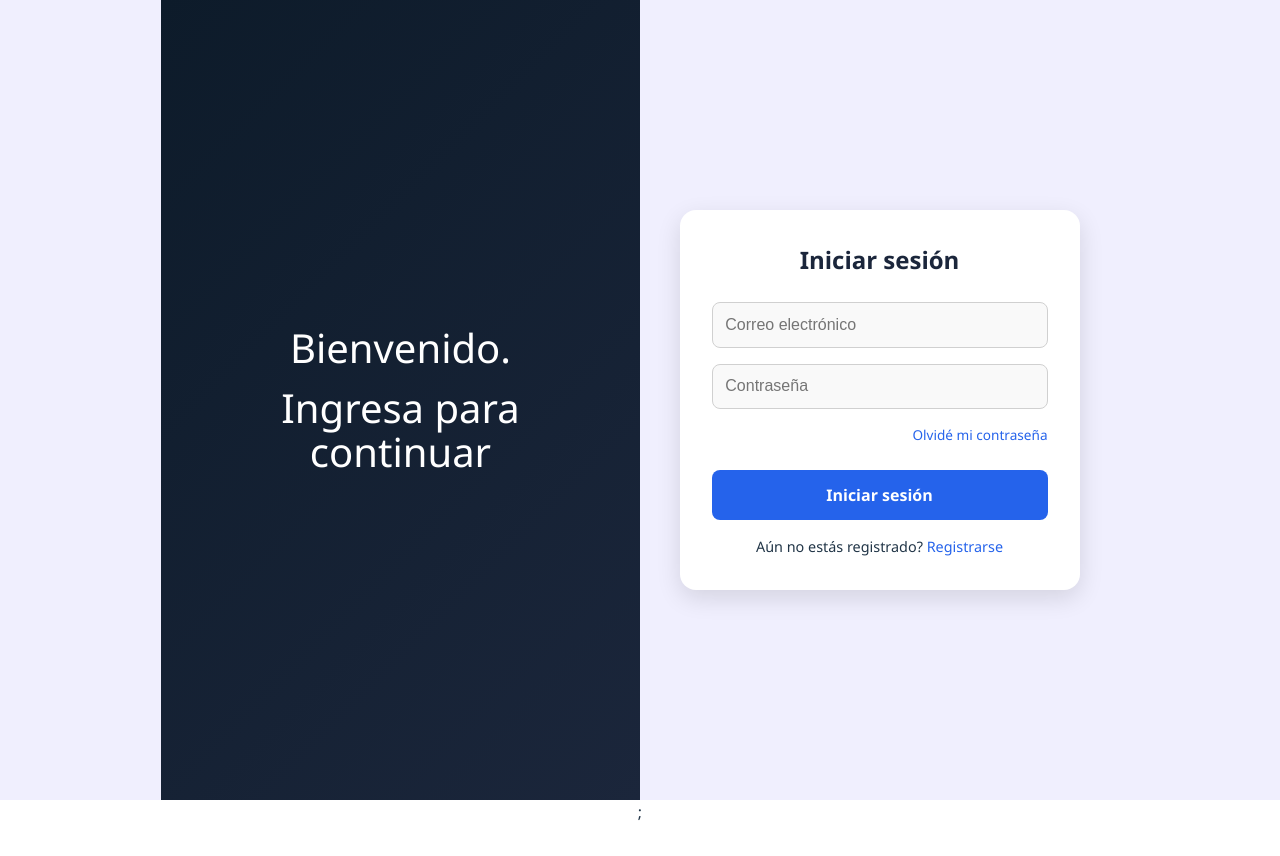
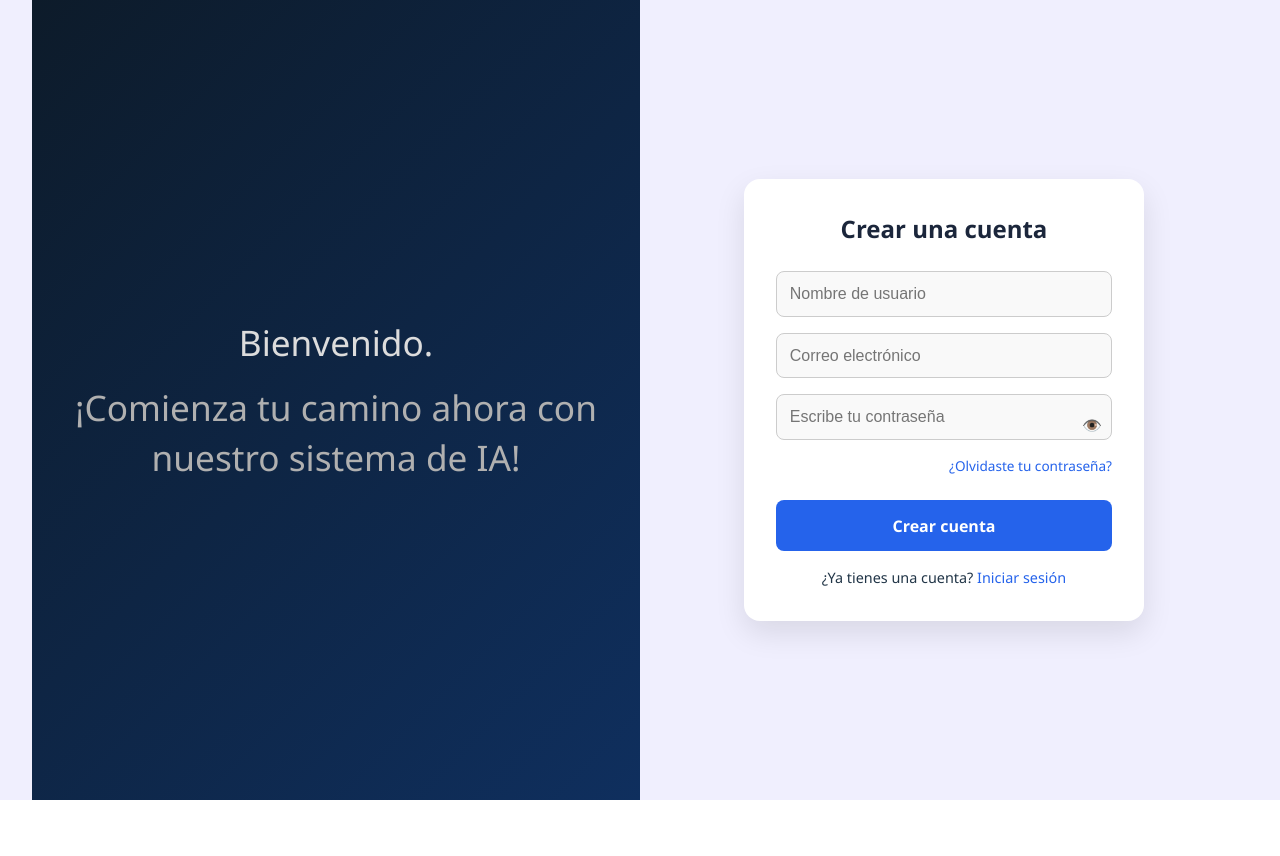
Before and after one commit to juanp33/Tesis_React, a React (Vite) app: page /registro in a window 1280 px wide. After the commit the page ends 832 px from the top, so only its background shows below. Built offline with nearby package versions, Linux system fonts and the light colour scheme.

Commit message:
poco css y pagina perfil

```diff
--- a/package.json
+++ b/package.json
@@ -12,7 +12,8 @@
   "dependencies": {
     "axios": "^1.10.0",
     "react": "^19.1.0",
-    "react-dom": "^19.1.0"
+    "react-dom": "^19.1.0",
+    "react-router-dom": "^7.6.3"
   },
   "devDependencies": {
     "@eslint/js": "^9.25.0",
--- a/src/App.tsx
+++ b/src/App.tsx
@@ -1,16 +1,19 @@
+import { BrowserRouter as Router, Routes, Route } from 'react-router-dom';
+import LoginPage from './LoginPage';
+import RegistroPage from './RegistroPage'; // Asegurate que este archivo exista
+import PerfilPage from './PerfilPage';
+import './App.css';
 
-
-import './App.css'
-
-import LoginPage from './LoginPage'
 function App() {
-
-
   return (
-    <>
-     return <LoginPage />;
-    </>
-  )
+    <Router>
+      <Routes>
+        <Route path="/" element={<LoginPage />} />
+        <Route path="/registro" element={<RegistroPage />} />
+        <Route path="/perfil" element={<PerfilPage />} />
+      </Routes>
+    </Router>
+  );
 }
 
-export default App
+export default App;
--- a/src/LoginPage.css
+++ b/src/LoginPage.css
@@ -15,14 +15,13 @@ body {
   display: flex;
   height: 100vh;
   width: 100%;
-  flex-direction: row;
 }
 
 /* LEFT PANEL */
 .left {
-  flex: 1;
+  width: 50%;
   background: linear-gradient(135deg, #0D1B2A, #1B263B);
-  color: white;
+  color: #dcdcdc;
   display: flex;
   justify-content: center;
   align-items: center;
@@ -31,19 +30,21 @@ body {
 }
 
 .left h1 {
-  font-size: 2.5rem;
+  font-size: 2.2rem;
   font-weight: 300;
+  line-height: 1.4;
 }
 
 .left h1 span {
-  font-weight: 500;
+  font-weight: 400;
   display: block;
   margin-top: 1rem;
+  color: #b0b0b0;
 }
 
 /* RIGHT PANEL */
 .right {
-  flex: 1;
+  width: 50%;
   display: flex;
   justify-content: center;
   align-items: center;
@@ -55,7 +56,7 @@ body {
   background-color: white;
   padding: 2rem;
   border-radius: 16px;
-  box-shadow: 0 8px 24px rgba(0, 0, 0, 0.12);
+  box-shadow: 0 12px 30px rgba(0, 0, 0, 0.1);
   width: 100%;
   max-width: 400px;
 }
@@ -71,16 +72,36 @@ body {
   width: 100%;
   padding: 0.8rem;
   margin-bottom: 1rem;
-  border: 1px solid #d0d0d0;
+  border: 1px solid #ccc;
   border-radius: 8px;
   background-color: #f9f9f9;
   font-size: 1rem;
+  color: #000; /* ✅ texto negro */
 }
 
 .form-box input:focus {
   outline: none;
   border-color: #2563eb;
   background-color: #fff;
+  color: #000; /* ✅ texto negro también cuando está enfocado */
+}
+
+.input-password {
+  position: relative;
+}
+
+.input-password input {
+  padding-right: 40px;
+}
+
+.toggle-visibility {
+  position: absolute;
+  right: 10px;
+  top: 50%;
+  transform: translateY(-50%);
+  cursor: pointer;
+  font-size: 1rem;
+  color: #666;
 }
 
 .forgot {
@@ -126,19 +147,16 @@ button:hover {
     flex-direction: column;
   }
 
-  .left {
-    height: 250px;
+  .left, .right {
+    width: 100%;
+    height: 50vh;
+  }
+
+  .form-box {
+    margin-top: -40px;
   }
 
   .left h1 {
     font-size: 1.8rem;
   }
-
-  .right {
-    padding: 1rem;
-  }
-
-  .form-box {
-    margin-top: -50px;
-  }
 }
--- a/src/LoginPage.tsx
+++ b/src/LoginPage.tsx
@@ -1,12 +1,16 @@
-
-import  { useState } from 'react';
+import { useState } from 'react';
+import { Link } from 'react-router-dom';
 import axios from 'axios';
 import './LoginPage.css';
+import { useNavigate } from 'react-router-dom';
+
 
 const LoginPage = () => {
   const [email, setEmail] = useState('');
   const [password, setPassword] = useState('');
-  const [error, setError] = useState(null);
+  const [error, setError] = useState<string | null>(null);
+  const navigate = useNavigate();
+
 
   const handleLogin = async () => {
     try {
@@ -19,10 +23,13 @@ const LoginPage = () => {
       localStorage.setItem('jwt', token);
       alert('Inicio de sesión exitoso');
 
-      // window.location.href = '';
+       navigate("/perfil"); // ✅ redirección al perfil
+      // Redirigir si querés:
+      // window.location.href = '/dashboard';
 
     } catch (err) {
-
+      console.log(err);
+      setError('Credenciales inválidas. Intenta nuevamente.');
     }
   };
 
@@ -52,7 +59,9 @@ const LoginPage = () => {
           <a href="#" className="forgot">Olvidé mi contraseña</a>
           <button onClick={handleLogin}>Iniciar sesión</button>
           {error && <p style={{ color: 'red', marginTop: '1rem' }}>{error}</p>}
-          <p>Aún no estás registrado? <a href="#">Registrarse</a></p>
+          <p>
+            ¿Aún no estás registrado? <Link to="/registro">Registrarse</Link>
+          </p>
         </div>
       </div>
     </div>
--- /dev/null
+++ b/src/PerfilPage.tsx
@@ -0,0 +1,54 @@
+import { useEffect, useState } from 'react';
+import axios from 'axios';
+
+interface Usuario {
+  id: number;
+  username: string;
+  email: string;
+}
+
+const PerfilPage = () => {
+  const [usuario, setUsuario] = useState<Usuario | null>(null);
+  const [error, setError] = useState('');
+
+  useEffect(() => {
+    const token = localStorage.getItem('jwt');
+
+    if (!token) {
+      setError('No estás autenticado');
+      return;
+    }
+
+    axios
+      .get('http://localhost:8080/api/usuario/me', {
+        headers: {
+          Authorization: `Bearer ${token}`,
+        },
+      })
+      .then((response) => {
+        setUsuario(response.data);
+      })
+      .catch((err) => {
+        console.error(err);
+        setError('No se pudo obtener la información del usuario');
+      });
+  }, []);
+
+  return (
+    <div style={{ padding: '2rem', fontFamily: 'Segoe UI, sans-serif' }}>
+      <h2>Perfil del Usuario</h2>
+      {error && <p style={{ color: 'red' }}>{error}</p>}
+      {usuario ? (
+        <div>
+          <p><strong>ID:</strong> {usuario.id}</p>
+          <p><strong>Username:</strong> {usuario.username}</p>
+          <p><strong>Email:</strong> {usuario.email}</p>
+        </div>
+      ) : !error ? (
+        <p>Cargando...</p>
+      ) : null}
+    </div>
+  );
+};
+
+export default PerfilPage;
--- a/src/RegistroPage.css
+++ b/src/RegistroPage.css
@@ -67,8 +67,7 @@ body {
 }
 
 /* Inputs */
-.form-box input[type="email"],
-.form-box input[type="password"] {
+.form-box input {
   width: 100%;
   padding: 0.8rem;
   margin-bottom: 1rem;
@@ -139,7 +138,8 @@ button:hover {
     flex-direction: column;
   }
 
-  .registro-left, .registro-right {
+  .registro-left,
+  .registro-right {
     width: 100%;
     height: 50vh;
   }
--- a/src/RegistroPage.tsx
+++ b/src/RegistroPage.tsx
@@ -1,7 +1,43 @@
-
+import { useState } from 'react';
+import axios from 'axios';
 import './RegistroPage.css';
+ import { useNavigate } from 'react-router-dom';
 
 const RegistroPage = () => {
+  const [username, setUsername] = useState('');
+  const [email, setEmail] = useState('');
+  const [password, setPassword] = useState('');
+  const [mostrarPassword, setMostrarPassword] = useState(false);
+  const [mensaje, setMensaje] = useState('');
+  const [error, setError] = useState('');
+
+
+// ...
+const navigate = useNavigate();
+
+const handleRegister = async () => {
+  try {
+    console.log({ username, email, password }); // para verificar que no estén vacíos
+
+    const response = await axios.post(
+      'http://localhost:8080/api/auth/register',
+      { username, email, password },
+      { headers: { 'Content-Type': 'application/json' } }
+    );
+
+    setMensaje('Usuario registrado con éxito');
+    setError('');
+    navigate('/perfil');
+  } catch (err: any) {
+    if (err.response && err.response.data) {
+      setError(err.response.data);
+    } else {
+      setError('Error al registrar usuario');
+    }
+    setMensaje('');
+  }
+};
+
   return (
     <div className="registro-container">
       <div className="registro-left">
@@ -13,14 +49,43 @@ const RegistroPage = () => {
       <div className="registro-right">
         <div className="form-box">
           <h2>Crear una cuenta</h2>
-          <input type="email" placeholder="Correo electrónico" />
+
+          <input
+            type="text"
+            placeholder="Nombre de usuario"
+            value={username}
+            onChange={(e) => setUsername(e.target.value)}
+          />
+
+          <input
+            type="email"
+            placeholder="Correo electrónico"
+            value={email}
+            onChange={(e) => setEmail(e.target.value)}
+          />
+
           <div className="input-password">
-            <input type="password" placeholder="Escribe tu contraseña" />
-            <span className="toggle-visibility">👁️</span>
+            <input
+              type={mostrarPassword ? 'text' : 'password'}
+              placeholder="Escribe tu contraseña"
+              value={password}
+              onChange={(e) => setPassword(e.target.value)}
+            />
+            <span
+              className="toggle-visibility"
+              onClick={() => setMostrarPassword(!mostrarPassword)}
+            >
+              {mostrarPassword ? '🙈' : '👁️'}
+            </span>
           </div>
+
           <a href="#" className="forgot">¿Olvidaste tu contraseña?</a>
-          <button>Crear cuenta</button>
-          <p>¿Ya tienes una cuenta? <a href="#">Iniciar sesión</a></p>
+          <button onClick={handleRegister}>Crear cuenta</button>
+
+          {mensaje && <p style={{ color: 'green', marginTop: '1rem' }}>{mensaje}</p>}
+          {error && <p style={{ color: 'red', marginTop: '1rem' }}>{error}</p>}
+
+          <p>¿Ya tienes una cuenta? <a href="/login">Iniciar sesión</a></p>
         </div>
       </div>
     </div>
```
Also changed, not shown: tsconfig.app.json (line endings or trailing spaces), 1 other file (tests, documents, lock files or other folders).
